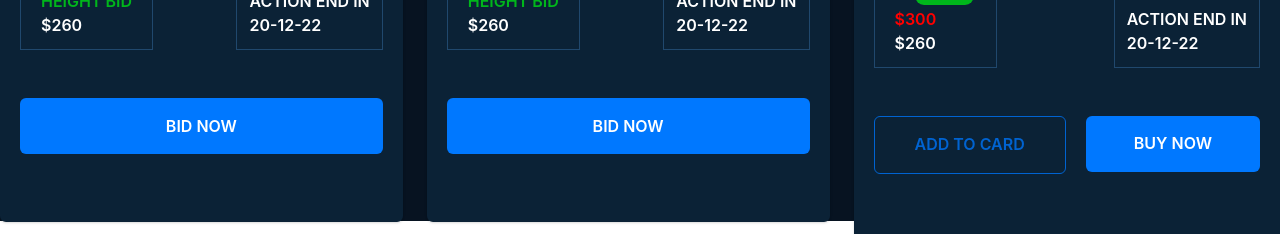
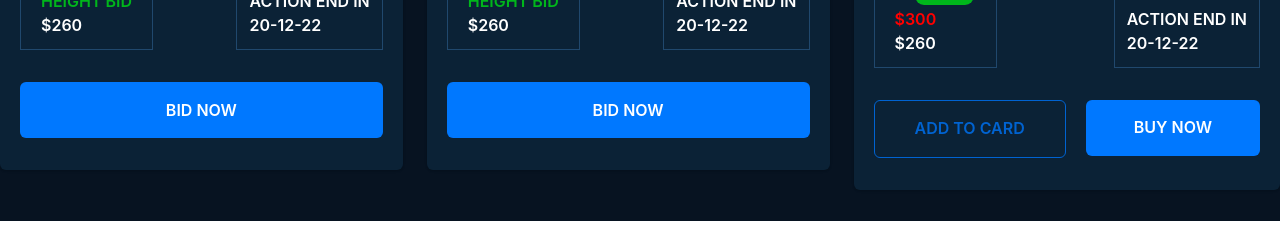
Before and after one commit to md-najmul-haque/chakra-typescript-card, a React (Create React App) app: page / in a window 1280 px wide. Shown: the part 579-813 px from the top of the page. Built offline with nearby package versions, Linux system fonts and the light colour scheme.

Commit message:
button bottom murgin added

```diff
--- a/src/components/CardDetails.tsx
+++ b/src/components/CardDetails.tsx
@@ -79,8 +79,8 @@ const CardDetails = ({ data }: AllDataType) => {
 
                     </Flex>
                 </CardBody>
-                <WrapItem px={5} mb={10}>
-                    <Text colorScheme='messenger' py={7} w={"100%"}>
+                <WrapItem px={5} mb={5}>
+                    <Text colorScheme='messenger' py={3} w={"100%"}>
                         {action === "Action" ? <Button colorScheme='messenger' py={7} w={"100%"}>
                             BID NOW
                         </Button> : <Flex>
```
